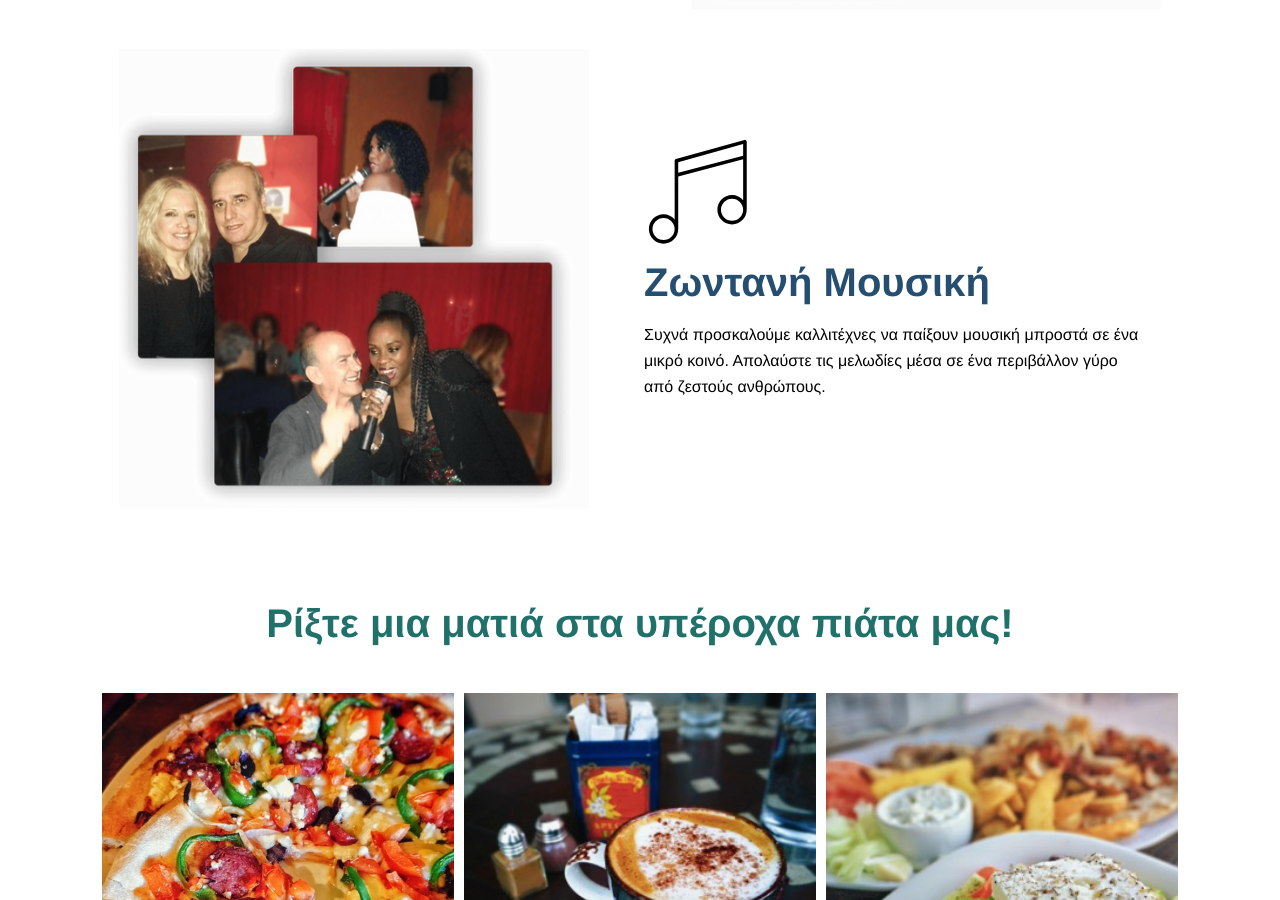
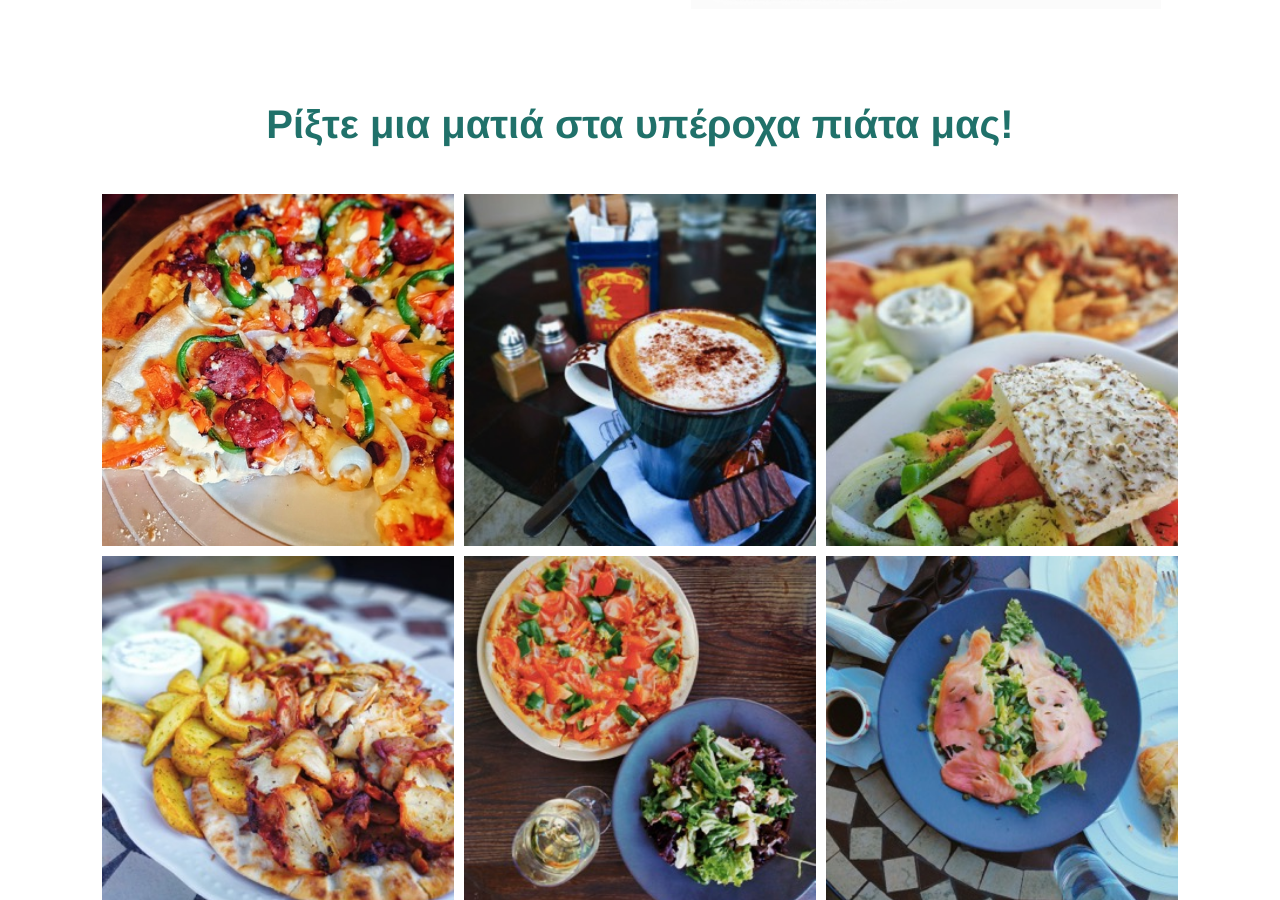
Before and after one commit to anna-filou/Bistrot-46, a Jekyll site: the page built from index.html, in a window 1280 px wide and 900 px high, scrolled down 1959 px. Built offline with Jekyll 4.4.1, drawn with Linux system fonts in a browser that asks for light colours; some of the changed text lies outside the part shown.

Commit message:
removed live music GR

```diff
--- a/index.html
+++ b/index.html
@@ -55,7 +55,7 @@ lang: gr
       <div class="_wf-content-section pink-bg">
         <div class="_wf-hero-container-blue w-container">
           <div class="content-header-wrapper">
-            <h1 class="feature-header">Μπιστρό στην Αθήνα με ζωντανή μουσική</h1>
+            <h1 class="feature-header">Μπιστρό στην Αθήνα</h1>
             <div class="horizontal-flex-div centered-flex"><img src="/images/capuccino_line-01.svg" alt="" class="line-illustration"><img src="/images/coffee_grains_line-01.svg" alt="" class="line-illustration"><img src="/images/wine_cup_line-01.svg" alt="" class="line-illustration"><img src="/images/tea_line-01.svg" alt="" class="line-illustration"><img src="/images/cocktail_line-01.svg" alt="" class="line-illustration"></div>
           </div>
         </div>
@@ -81,18 +81,6 @@ lang: gr
                 <p class="features-text">Όταν πέσει η νύχτα το bar μας ζωντανεύει και ετοιμάζει όλων των ειδών γευστικά cocktail για εσάς και την παρέα σας! Διαλέξτε ό,τι σας κινεί το ενδιαφέρων ή ζητήστε να σας φτιάξουμε κάτι ιδιαίτερο.</p>
               </div>
             </div><img src="/images/collage-drinks-1.png" srcset="/images/collage-drinks-1-p-500.png 500w, images/collage-drinks-1.png 1580w" sizes="(max-width: 479px) 100vw, (max-width: 767px) 85vw, (max-width: 991px) 364px, 470px" alt="" class="collage"></div>
-        </div>
-      </div>
-    </div>
-    <div>
-      <div class="_wf-content-section">
-        <div class="_wf-content-video-container-2 w-container"><img src="/images/collage-music-1.png" srcset="/images/collage-music-1-p-500.png 500w, images/collage-music-1-p-800.png 800w, images/collage-music-1.png 1871w" sizes="(max-width: 479px) 100vw, (max-width: 767px) 85vw, (max-width: 991px) 364px, 470px" alt="" class="collage">
-          <div class="image-text image-text-on-the-right">
-            <div class="_wf-features-item-left-aligned image-content-text"><img src="/images/music-note.svg" alt="" class="line-illustration">
-              <div class="feature-header">Ζωντανή Μουσική</div>
-              <p class="features-text">Συχνά προσκαλούμε καλλιτέχνες να παίξουν μουσική μπροστά σε ένα μικρό κοινό. Απολαύστε τις μελωδίες μέσα σε ένα περιβάλλον γύρο από ζεστούς ανθρώπους.</p>
-            </div>
-          </div>
         </div>
       </div>
     </div>
```
